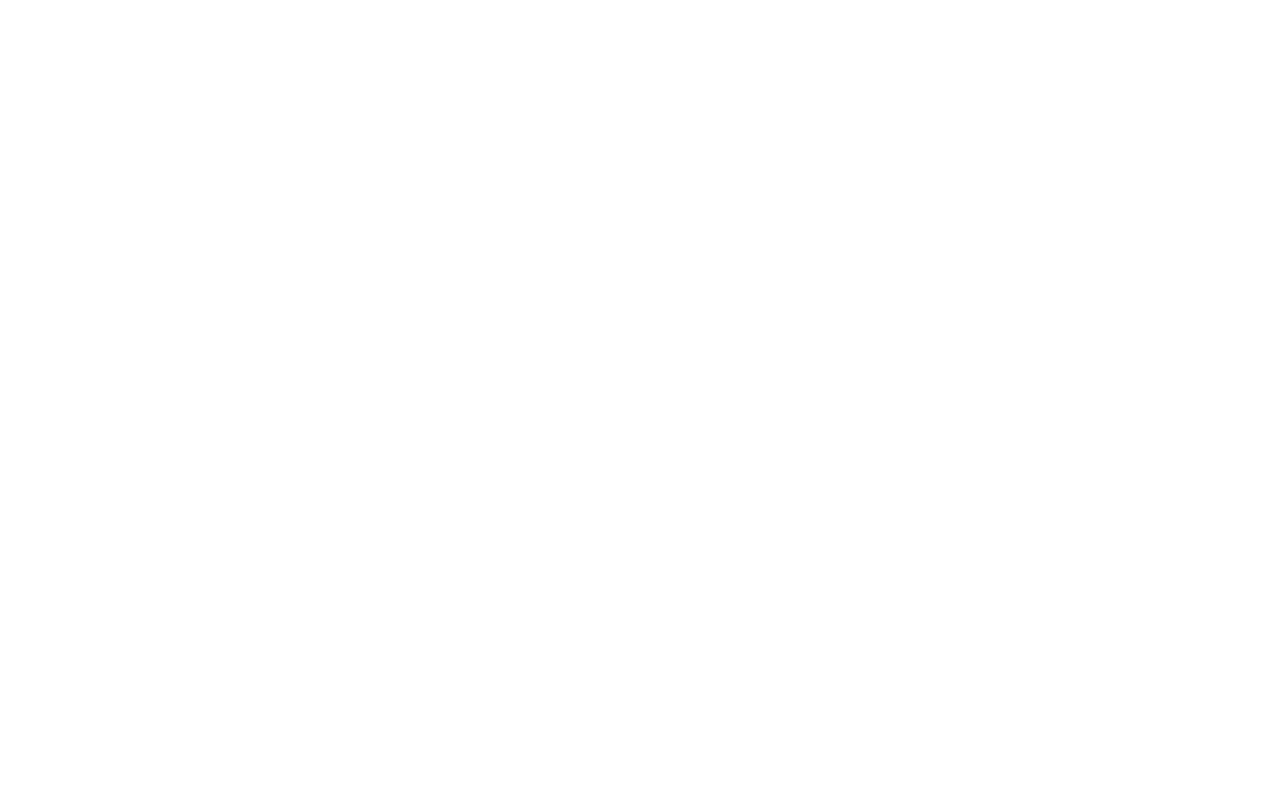
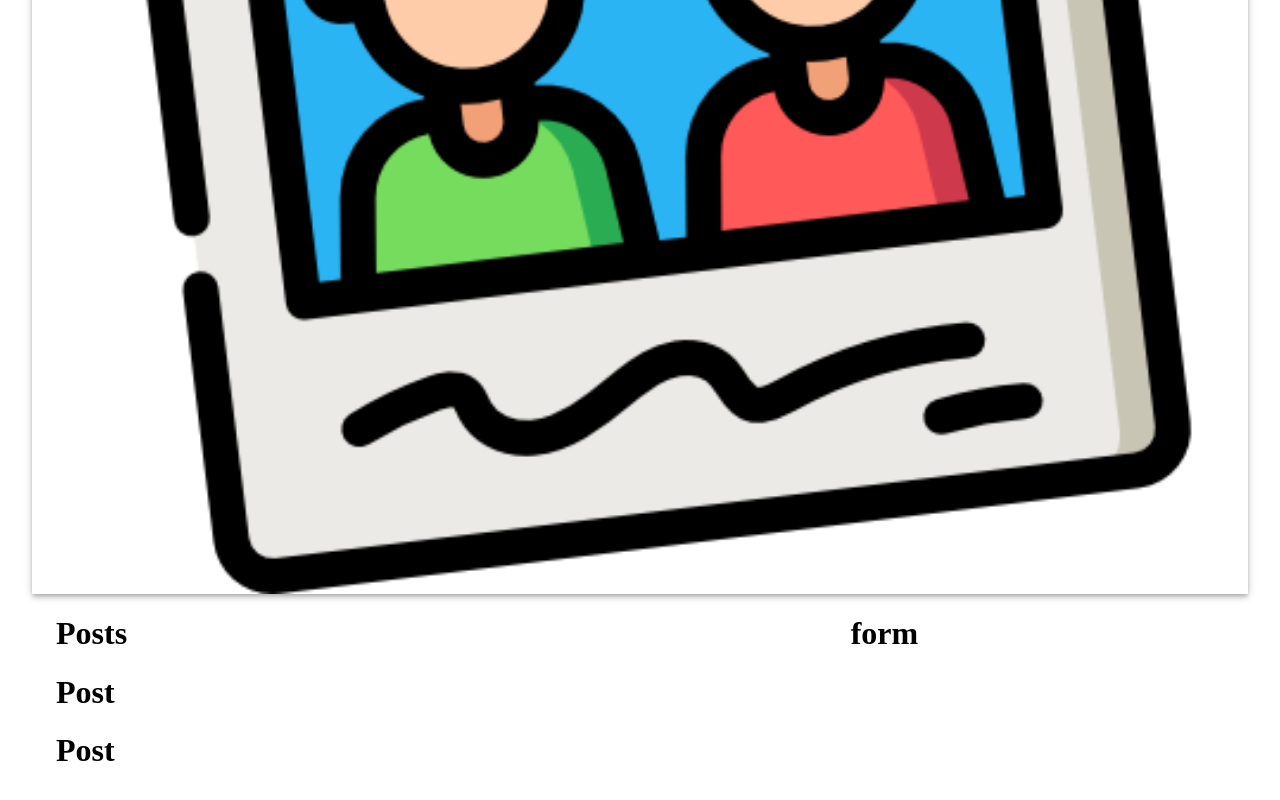
Before and after one commit to dzhaniivanov/memories, a React (Create React App) app in the folder client/: page / in a window 1280 px wide. Shown: the part 702-1502 px from the top of the page. Before the commit the page ends 800 px from the top, so only its background shows below. Built offline with nearby package versions, Linux system fonts and the light colour scheme.

Commit message:
posts and form components added

```diff
--- a/client/package.json
+++ b/client/package.json
@@ -3,6 +3,7 @@
   "version": "0.1.0",
   "private": true,
   "dependencies": {
+    "@material-ui/core": "^4.12.2",
     "@testing-library/jest-dom": "^5.14.1",
     "@testing-library/react": "^11.2.7",
     "@testing-library/user-event": "^12.8.3",
--- a/client/src/App.js
+++ b/client/src/App.js
@@ -1,10 +1,34 @@
 import React from 'react';
+import { Container, AppBar, Typography, Grow, Grid } from '@material-ui/core';
+
+import Posts from './components/Posts/Posts';
+import Form from './components/Form/Form';
+
+
+
+import memories from './images/memories.png';
 
 const App = () => {
     return (
-        <div>
-            <h1>app</h1>
-        </div>
+        <Container maxidth="lg">
+            <AppBar position="static" color="inherit">
+                <Typography variant="h2" align="center">Memories</Typography>
+                <img src={memories} alt="memories" heigth="60" />
+            </AppBar>
+            <Grow in>
+                <Container>
+                    <Grid container justify="space-between" alignItems="strech" spacing={3}>
+                        <Grid item xs={12} sm={7}>
+                            <Posts />
+                        </Grid>
+                        <Grid item xs={12} sm={4}>
+                            <Form />
+                        </Grid>
+                    </Grid>
+                </Container>
+            </Grow>
+
+        </Container>
     )
 };
 
--- /dev/null
+++ b/client/src/components/Form/Form.js
@@ -0,0 +1,9 @@
+import React from 'react';
+
+
+const Form = () => {
+    return (
+        <h1>form</h1>
+    );
+}
+export default Form;
--- /dev/null
+++ b/client/src/components/Posts/Post/Post.js
@@ -0,0 +1,9 @@
+import React from 'react';
+
+
+const Post = () => {
+    return (
+        <h1>Post</h1>
+    );
+}
+export default Post;
--- /dev/null
+++ b/client/src/components/Posts/Posts.js
@@ -0,0 +1,15 @@
+import React from 'react';
+
+import Post from './Post/Post';
+
+
+const Posts = () => {
+    return (
+        <>
+            <h1>Posts</h1>
+            <Post />
+            <Post />
+        </>
+    );
+}
+export default Posts;
```
Also changed, not shown: client/src/components/Form/styles.js (added), client/src/components/Posts/Post/styles.js (added), client/src/components/Posts/styles.js (added), client/src/images/memories.png (added), 1 other file (tests, documents, lock files or other folders).
